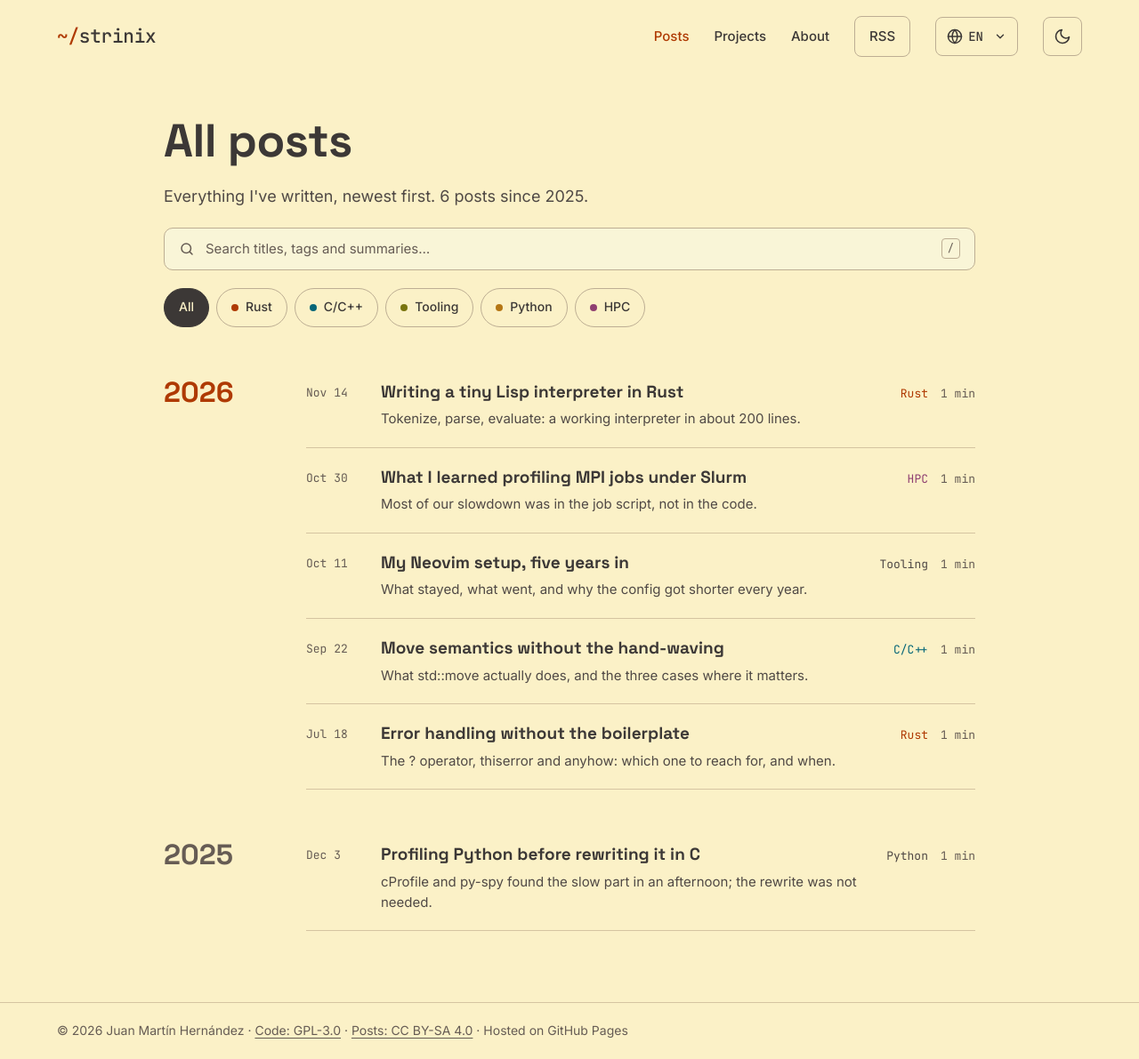
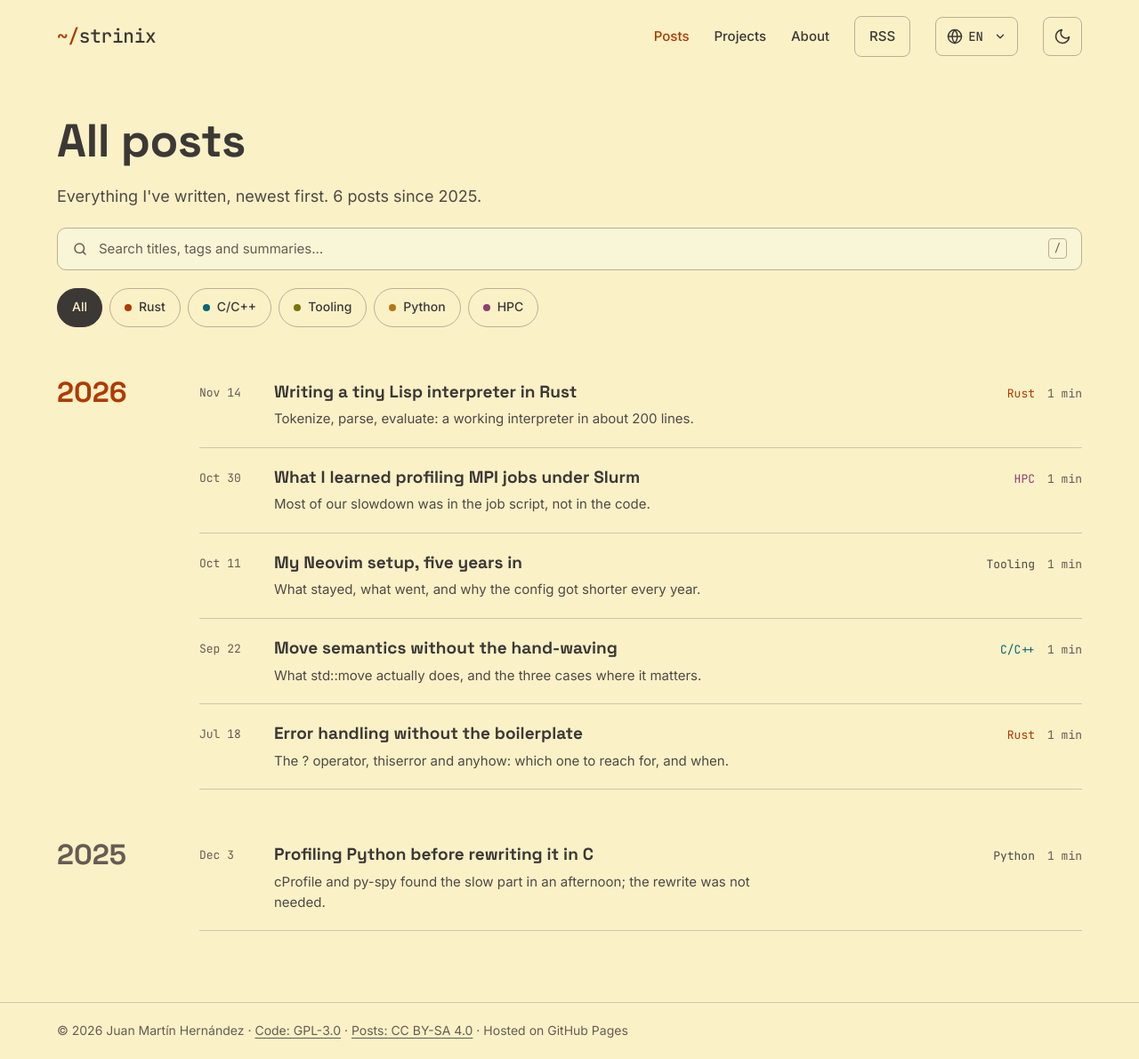
Before and after one commit to Juanma-Her/blog, a Jekyll site: the page built from src/pages/posts.html, in a window 1280 px wide. Shown: the whole page at 89% size. Built offline with Jekyll 4.4.1, drawn with Linux system fonts in a browser that asks for light colours.

Commit message:
Archive: full-width column, aligned with the header

```diff
--- a/src/_layouts/archive.html
+++ b/src/_layouts/archive.html
@@ -6,7 +6,7 @@ layout: base
 {%- assign this_year = site.time | date: "%Y" -%}
 {%- assign first_year = posts.last.date | date: "%Y" -%}
 
-<div class="container container--narrow archive" data-filter-root data-filter-param="topic" data-filter-results="{{ 'archive.results' | t: page.lang }}" data-filter-results-one="{{ 'archive.results_one' | t: page.lang }}">
+<div class="container archive" data-filter-root data-filter-param="topic" data-filter-results="{{ 'archive.results' | t: page.lang }}" data-filter-results-one="{{ 'archive.results_one' | t: page.lang }}">
   <div class="page-head archive-intro">
     <h1>{{ "archive.heading" | t: page.lang }}</h1>
     <p>{{ "archive.intro" | t: page.lang, n: posts.size, year: first_year }}</p>
```
